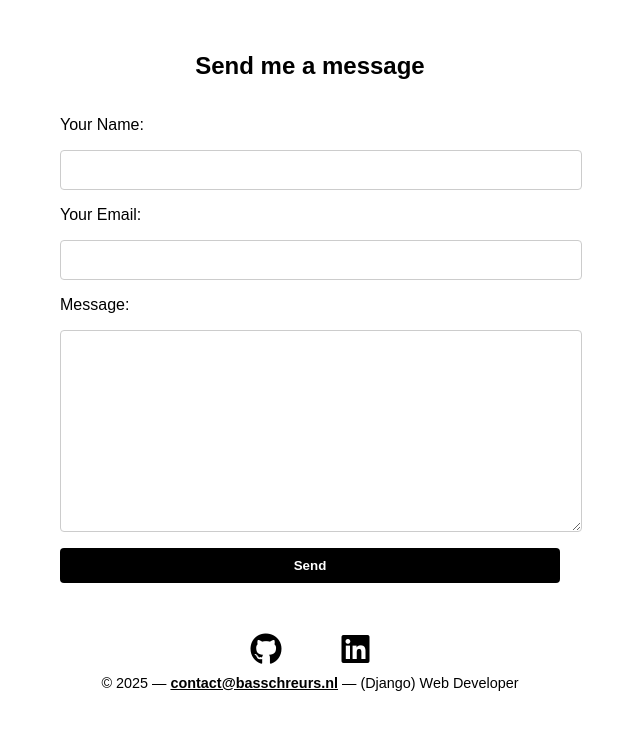
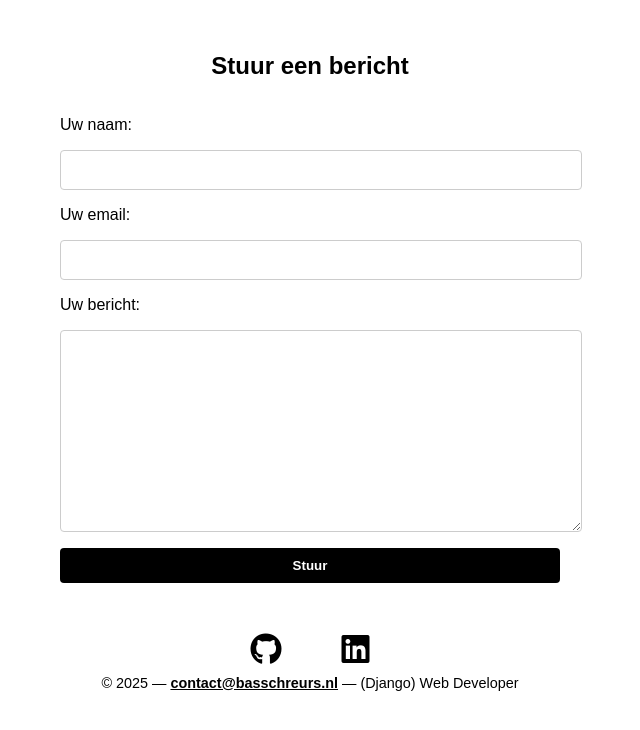
Before and after one commit to BasSchreurs/basschreurs.nl, a Django app: page /contact/ in a window 1280 px wide. Shown: the part 50-780 px from the top of the page, without its empty margins (330-970 px from the left). Run offline with Django 5.2, Linux system fonts and the light colour scheme.

Commit message:
working on email form

```diff
--- a/website/templates/website/contact.html
+++ b/website/templates/website/contact.html
@@ -7,24 +7,23 @@
 
 <form action="https://formsubmit.co/2f133f8d80bb0265415c5ead493ab61e" method="POST" class="contact-form">
 
-  <!-- Redirect back to home after submission -->
-  <input type="hidden" name="_next" value="https://www.basschreurs.nl/home/" />
+  <input type="hidden" name="_next" value="https://basschreurs.nl/home/" />
+  <input type="hidden" name="_captcha" value="false">
+  <input type="hidden" name="_subject" value="New message from portfolio">
+  <input type="hidden" name="_template" value="table">
 
-  <!-- Disable CAPTCHA -->
-  <input type="hidden" name="_captcha" value="false">
+  <h2>Stuur een bericht</h2>
 
-  <h2>Send me a message</h2>
-
-  <label for="name">Your Name:</label>
+  <label for="name">Uw naam:</label>
   <input type="text" id="name" name="name" required />
 
-  <label for="email">Your Email:</label>
+  <label for="email">Uw email:</label>
   <input type="email" id="email" name="email" required />
 
-  <label for="message">Message:</label>
+  <label for="message">Uw bericht:</label>
   <textarea id="message" name="message" rows="10" required></textarea>
 
-  <button type="submit">Send</button>
+  <button type="submit">Stuur</button>
 </form>
 
 {% endblock %}
```
